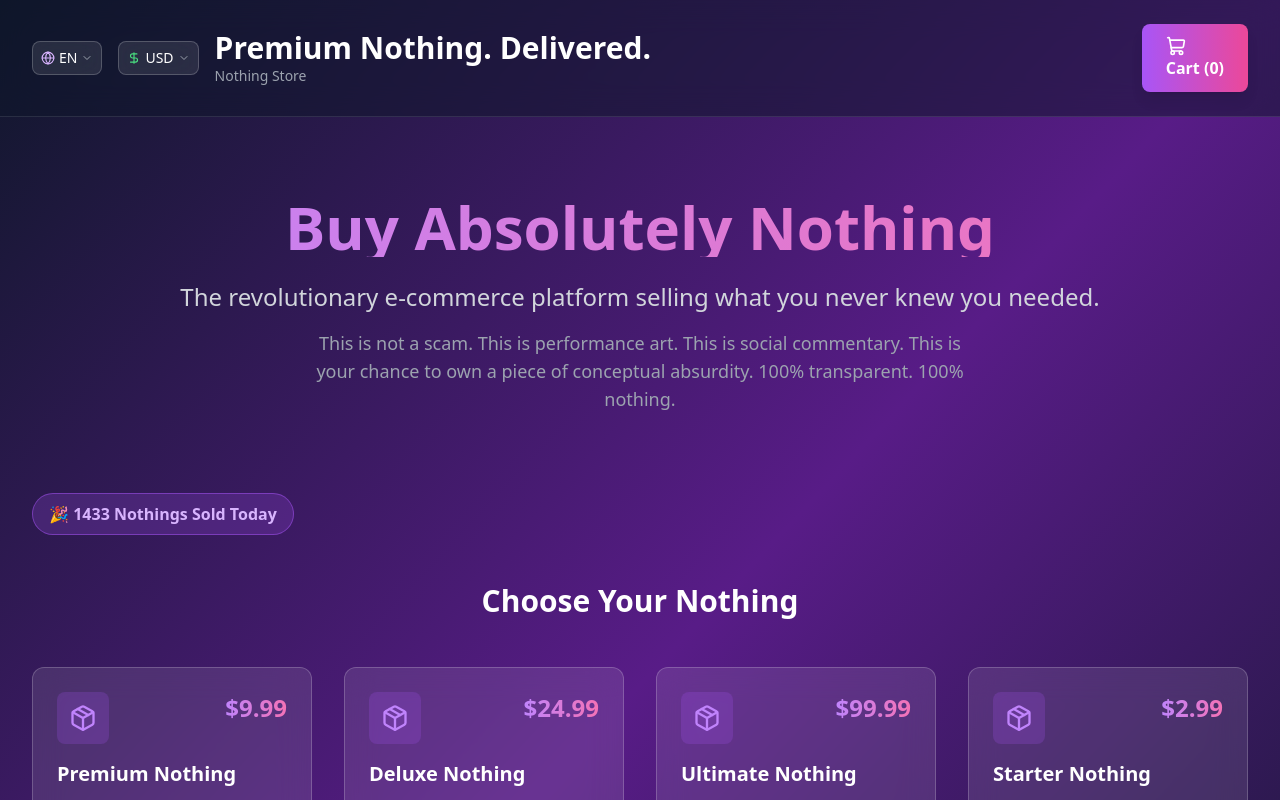
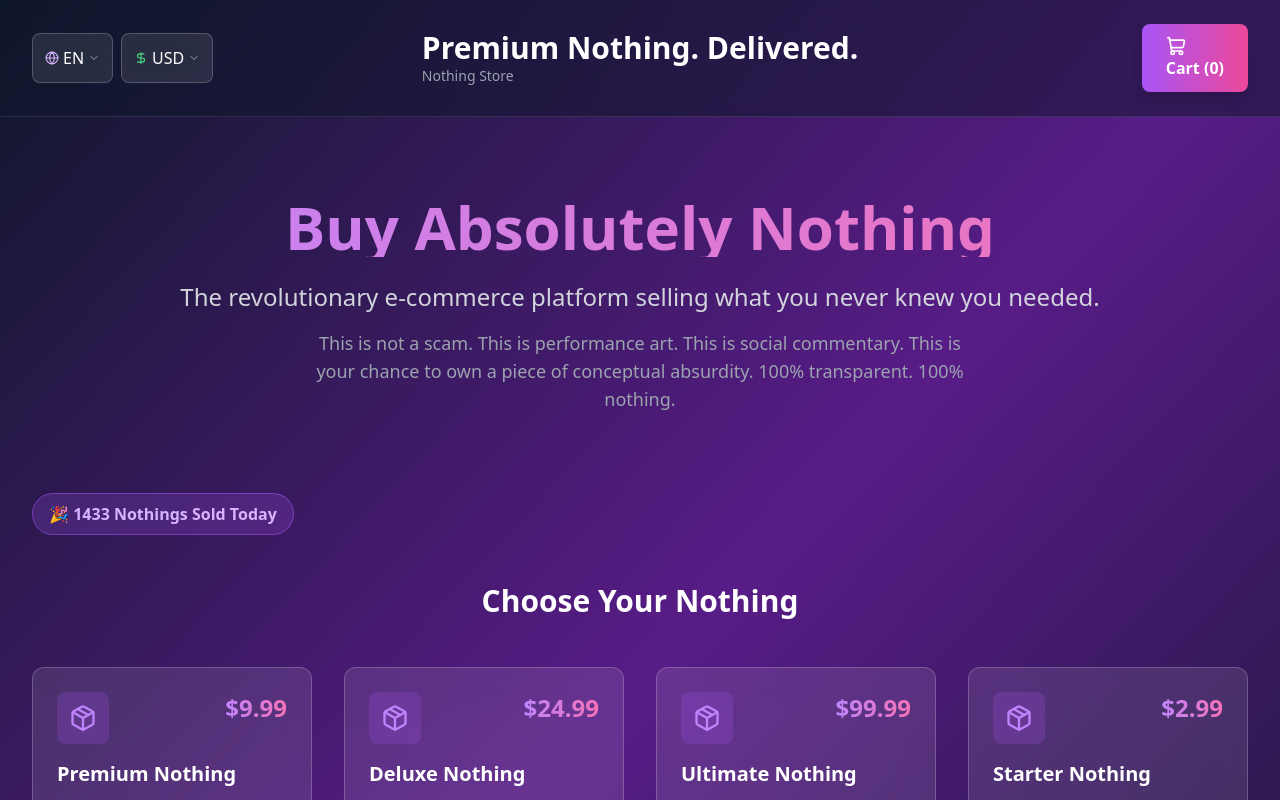
Before and after one commit to mpiima1/nothing, a Next.js app: page / in a window 1280 px wide. Shown: the top 800 px of the page. Built offline with nearby package versions, Linux system fonts and the light colour scheme.

Commit message:
fix: improve mobile responsiveness and currency formatting in PDF

```diff
--- a/components/CurrencySelector.jsx
+++ b/components/CurrencySelector.jsx
@@ -58,7 +58,7 @@ export default function CurrencySelector({ onCurrencyChange }) {
     <div className="relative" ref={dropdownRef}>
       <button
         onClick={() => setIsOpen(!isOpen)}
-        className="flex items-center gap-1 px-2 py-1.5 bg-white/10 hover:bg-white/20 backdrop-blur-md rounded-lg border border-white/20 transition-all duration-200 text-sm font-medium"
+        className="flex items-center gap-1 px-2 py-1.5 md:py-3 md:px-3 bg-white/10 hover:bg-white/20 backdrop-blur-md rounded-lg border border-white/20 transition-all duration-200 text-sm md:text-base font-medium"
       >
         <DollarSign size={14} className="text-green-400" />
         <span>{activeCurrency.code}</span>
--- a/components/LanguageSelector.jsx
+++ b/components/LanguageSelector.jsx
@@ -68,7 +68,7 @@ export default function LanguageSelector() {
     <div className="relative" ref={dropdownRef}>
       <button
         onClick={() => setIsOpen(!isOpen)}
-        className="flex items-center gap-1 px-2 py-1.5 bg-white/10 hover:bg-white/20 backdrop-blur-md rounded-lg border border-white/20 transition-all duration-200 text-sm font-medium"
+        className="flex items-center gap-1 px-2 py-1.5 md:py-3 md:px-3 bg-white/10 hover:bg-white/20 backdrop-blur-md rounded-lg border border-white/20 transition-all duration-200 text-sm md:text-base font-medium"
       >
         <Globe size={14} className="text-purple-300" />
         <span>{activeLang.code.toUpperCase()}</span>
--- a/components/NothingStore.js
+++ b/components/NothingStore.js
@@ -203,28 +203,53 @@ export default function NothingStore() {
     <div className="min-h-screen bg-gradient-to-br from-slate-900 via-purple-900 to-slate-900 text-white">
       {/* Header */}
       <header className="border-b border-white/10 backdrop-blur-lg sticky top-0 z-50 bg-slate-900/50">
-        <div className="max-w-7xl mx-auto px-3 sm:px-4 md:px-8 py-3 md:py-6 flex justify-between items-center gap-2 md:gap-4">
-          <div className="flex flex-wrap items-center gap-2 md:gap-4">
+        <div className="max-w-7xl mx-auto px-3 sm:px-4 md:px-8 py-3 md:py-6 flex justify-between items-center">
+          {/* Mobile: Language + Currency | Desktop: Left column - same height as cart */}
+          <div className="flex items-center gap-2">
             <LanguageSelector />
             <CurrencySelector onCurrencyChange={handleCurrencyChange} />
-            <div className="hidden sm:block">
-              <h1 className="text-2xl md:text-3xl font-bold">{t('hero.tagline')}</h1>
+          </div>
+
+          {/* Desktop: Center title (hidden on mobile) - text left-aligned */}
+          <div className="hidden lg:flex justify-center absolute left-1/2 transform -translate-x-1/2" style={{ left: '50%' }}>
+            <div className="text-left">
+              <h1 className="text-2xl lg:text-3xl font-bold">{t('hero.tagline')}</h1>
               <p className="text-sm text-gray-400">Nothing Store</p>
             </div>
           </div>
+
+          {/* Cart button */}
+          <div className="flex items-center gap-2">
+            <div className="sm:hidden">
+              <EnhancedButton
+                variant="primary"
+                onClick={() => setIsCartOpen(true)}
+                className="relative !py-1.5 !px-2"
+              >
+                <ShoppingCart size={16} />
+                {cart.length > 0 && (
+                  <span className="absolute -top-1.5 -right-1.5 bg-red-500 text-white text-[10px] rounded-full w-4 h-4 flex items-center justify-center">
+                    {cart.length}
+                  </span>
+                )}
+              </EnhancedButton>
+            </div>
+            <div className="hidden sm:block">
               <EnhancedButton
                 variant="primary"
                 onClick={() => setIsCartOpen(true)}
                 className="relative"
               >
                 <ShoppingCart size={20} />
-            <span className="hidden sm:inline">{t('common.cart')} ({cart.length})</span>
+                <span>{t('common.cart')} ({cart.length})</span>
                 {cart.length > 0 && (
                   <span className="absolute -top-2 -right-2 bg-red-500 text-white text-xs rounded-full w-6 h-6 flex items-center justify-center">
                     {cart.length}
                   </span>
                 )}
               </EnhancedButton>
+            </div>
+          </div>
         </div>
       </header>
 
```
Also changed, not shown: lib/pdf.js. Lines whose indentation alone changed are shown as unchanged.
